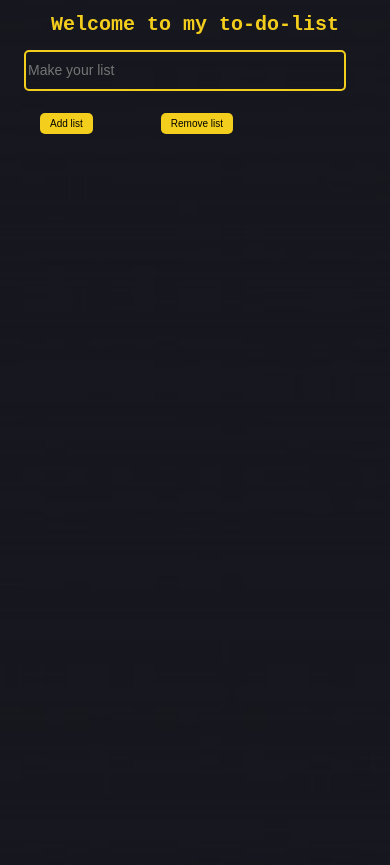
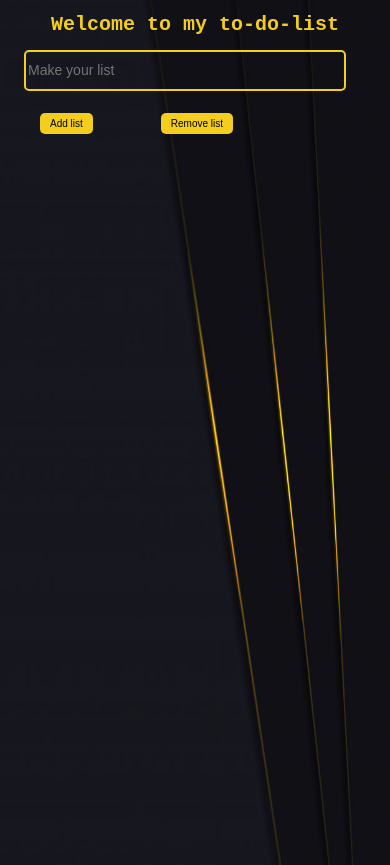
Before and after one commit to Bushra-Ishtiaq/to-do-list, a plain HTML site: page index.html in a window 390 px wide. Drawn offline with Linux system fonts and the light colour scheme.

Commit message:
Add files via upload

```diff
--- a/style.css
+++ b/style.css
@@ -55,6 +55,13 @@ li {
 }
 
 @media only screen and (min-width: 300px) and (max-width: 600px){
+    body{
+        background-image: url(b2.jpg);
+        background-repeat: round;
+        background-size: cover;
+        /* height: 100vh; */
+    }
+
     h1{
         font-size: 20px;
     }
```
